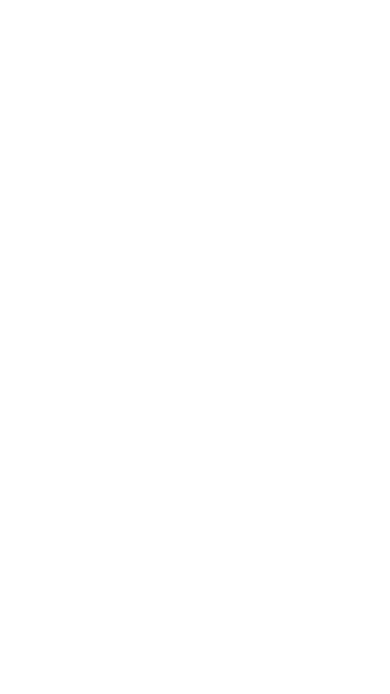
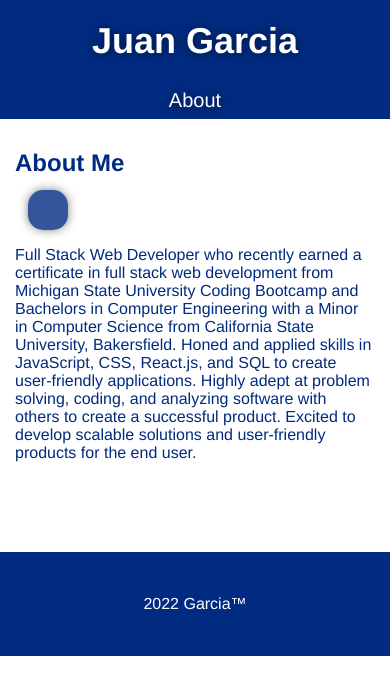
Before and after one commit to jgarcia45/react-portfolio, a React (Create React App) app: page / in a window 390 px wide. Shown: the top 694 px of the page. Built offline with nearby package versions, Linux system fonts and the light colour scheme.

Commit message:
Began working on the components

```diff
--- a/src/App.js
+++ b/src/App.js
@@ -1,10 +1,36 @@
 import React, { useState } from 'react';
+import About from './components/About';
+import Footer from './components/Footer';
 import Navigation from './components/Navigation';
+import Project from './components/Project';
 
 function App() {
+
+  const [categories] = useState([
+    {
+      name: 'portfolio',
+      description: 'Displays all of my projects that I have worked on so far',
+    },
+    {
+      name: 'contact',
+      description: 'A way for employers or people to contact me'
+    },
+    {
+      name: 'resume',
+      description: 'Displays my resume to show my work history'
+    }
+  ]);
+
+  const [currentCategory, setCurrentCategory] = useState(categories[0]);
+
   return (
     <div>
       <Navigation></Navigation>
+      <main>
+        <About></About>
+        <Project></Project>
+      </main>
+      <Footer></Footer>
     </div>
   )
 }
--- /dev/null
+++ b/src/components/About/index.js
@@ -0,0 +1,20 @@
+import React from "react";
+import profileImage from '../../assets/Profile/profile_photo.jpg';
+
+function About() {
+    return (
+        <section>
+            <h1 id="about">About Me</h1>
+            <img src={profileImage} className="hero-image" style={{ width: "10%" }} alt="Profile Photo" />
+            <div>
+                <p>
+                    Full Stack Web Developer who recently earned a certificate in full stack web development from Michigan State University Coding Bootcamp and Bachelors in Computer Engineering with a Minor in Computer Science from California State University, Bakersfield.
+                    Honed and applied skills in JavaScript, CSS, React.js, and SQL to create user-friendly applications. Highly adept at problem solving, coding, and analyzing software with others to create a successful product.
+                    Excited to develop scalable solutions and user-friendly products for the end user.
+                </p>
+            </div>
+        </section>
+    )
+}
+
+export default About;
--- /dev/null
+++ b/src/components/Footer/index.js
@@ -0,0 +1,12 @@
+import React from "react";
+
+function Footer() {
+    return (
+        <footer>
+            <div>
+                2022 Garcia&trade;
+            </div>
+        </footer>
+    )
+}
+export default Footer;
--- /dev/null
+++ b/src/components/Header/index.js
@@ -0,0 +1,33 @@
+import React from "react";
+
+function Header(props) {
+
+    const {
+        categories = [],
+        setCurrentCategory,
+        currentCategory,
+    } = props;
+
+    return (
+        <header>
+            <h1>
+                <a href="/">Juan Garcia</a>
+            </h1>
+            <nav>
+                <ul>
+                    <li><a href="#About">About</a></li>
+                    {categories.map((category) => {
+                        <li key={category.name}>
+                            <span onClick={() => {
+                                setCurrentCategory(category)
+                            }} >
+                                {category.name}
+                            </span>
+                        </li>
+                    })}
+                </ul>
+            </nav>
+        </header>
+    )
+}
+export default Header;
--- a/src/components/Navigation/index.js
+++ b/src/components/Navigation/index.js
@@ -1,14 +1,21 @@
-import React, { useEffect } from 'react';
+import React, { useState } from 'react';
+import Header from '../Header';
 
 function Navigation(props) {
+
+
+    const {
+        categories = [],
+        setCurrentCategory,
+        currentCategory,
+    } = props;
+
     return (
-        <header>
-            <nav>
-                <ul>
-
-                </ul>
-            </nav>
-        </header>
+        <Header
+            categories={categories}
+            setCurrentCategory={setCurrentCategory}
+            currentCategory={currentCategory}
+        ></Header>
     )
 }
 
--- /dev/null
+++ b/src/components/Project/index.js
@@ -0,0 +1,11 @@
+import React from "react";
+
+function Project() {
+    return (
+        <section>
+            {/*  */}
+        </section>
+    )
+}
+
+export default Project;
--- a/src/index.css
+++ b/src/index.css
@@ -1,13 +1,247 @@
-body {
+:root {
+  --primary-color: #002b80;
+  --text-Color: #ffffff;
+}
+* {
   margin: 0;
-  font-family: -apple-system, BlinkMacSystemFont, 'Segoe UI', 'Roboto', 'Oxygen',
-    'Ubuntu', 'Cantarell', 'Fira Sans', 'Droid Sans', 'Helvetica Neue',
-    sans-serif;
-  -webkit-font-smoothing: antialiased;
-  -moz-osx-font-smoothing: grayscale;
+  padding: 0;
+  box-sizing: border-box;
 }
 
-code {
-  font-family: source-code-pro, Menlo, Monaco, Consolas, 'Courier New',
-    monospace;
+body {
+  /* more on this crazy alphanumerical value in a minute! */
+  color: var(--primary-color);
+  font-family: Helvetica, Arial, sans-serif;
 }
+
+/* apply styles to <header> */
+header {
+  padding: 20px 35px;
+  background-color: var(--primary-color);
+  display: flex;
+  justify-content: space-between;
+  flex-wrap: wrap;
+  position: -webkit-sticky;
+  position: sticky;
+  top: 0;
+}
+
+header h1 {
+  font-weight: bold;
+  font-size: 36px;
+  color: var(--text-Color);
+  margin: 0;
+  text-shadow: 0 0 10px rgba(0, 0, 0, 0.5);
+}
+
+header nav {
+  margin: 7px 0;
+}
+
+header a {
+  text-decoration: none;
+  color: var(--text-Color);
+}
+
+header nav ul {
+  display: flex;
+  flex-wrap: wrap;
+  justify-content: space-between;
+  align-items: center;
+  list-style: none;
+}
+
+header nav ul li a {
+  padding: 10px 15px;
+  font-weight: lighter;
+  font-size: 1.55vw;
+  text-shadow: 0 0 10px rgba(0, 0, 0, 0.5);
+}
+
+header nav ul li a:hover {
+  background: yellow;
+  color: var(--primary-color);
+  border-radius: 15px;
+  text-shadow: none;
+}
+
+/* Footer Sytle */
+footer {
+  background: var(--primary-color);
+  width: 100%;
+  padding: 40px 35px;
+  justify-content: space-between;
+  flex-wrap: wrap;
+}
+
+footer div {
+  line-height: 1.5;
+  text-align: center;
+  color: var(--text-Color);
+}
+
+section {
+  padding: 60px;
+}
+
+/* Jumbo */
+.hero {
+  background-image: linear-gradient(to bottom, rgba(0, 0, 0, 0.2) , black), url("./assets/Cover/jumbotron.png");
+  background-size: cover;
+  background-position: 80%;
+  display: flex;
+  justify-content: center;
+  flex-wrap: wrap;
+  align-items: flex-start;
+  background-attachment: fixed;
+  background-position: 80%;
+}
+
+.hero-image {
+  border: 3px solid var(--secondary-color);
+  background-color: rgba(0, 43, 128, 0.80);
+  padding: 20px;
+  color: var(--text-Color);
+  width: 25%;
+  margin: 3.5%;
+  box-shadow: 0 0 10px rgba(0, 0, 0, 0.5);
+  border-radius: 15px;
+}
+.hero-image h2 {
+  flex: 12;
+  text-align: center;
+}
+
+.hero-image img {
+  max-width: 100%;
+}
+
+/* End of Hero Section */
+
+.flex-row {
+  display: flex;
+}
+
+.section-title {
+  font-size: 48px;
+  color: var(--primary-color);
+  border-bottom: 3px solid;
+  padding-bottom: 20px;
+  text-align: center;
+  margin: 0 auto 35px auto;
+  width: 50%;
+}
+
+.primary-border {
+  border-color: var(--primary-color);
+}
+
+/* About Me Section */
+.about-section p {
+  line-height: 1.7;
+  width: 80%;
+  font-size: 20px;
+  margin: 0 auto;
+}
+
+/* Projects Section */
+.project-container {
+  display: flex;
+  flex-wrap: wrap;
+  justify-content: center;
+  align-items: center;
+}
+
+.project {
+  width: 48%;
+  height: 300px;
+  padding: 5px;
+  margin: 15px;
+  text-align: center;
+}
+
+.project img {
+  width: 100%;
+  height: 100%;
+  object-fit: cover;
+  border-radius: 15px;
+}
+
+.first-project {
+  width: 100%;
+}
+
+/* Contact ME Section */
+.contact-section ul {
+  font-size: 20px;
+  margin: 0 auto;
+  display: flex;
+  flex-wrap: wrap;
+  list-style: none;
+  justify-content: space-evenly;
+  width: 80%;
+}
+
+.contact-section ul li {
+  border-bottom: 1px solid var(--primary-color);
+}
+
+.contact-section ul li a {
+  text-decoration: none;
+}
+
+/* MEDIA QUERY FOR SMALLER DESKTOP SCREENS AND SMALLER */
+@media screen and (max-width: 980px) {
+  .flex-row {
+    flex-direction: column;
+  }
+
+  header {
+    padding-bottom: 0;
+    justify-content: center;
+    position: relative;
+  }
+
+  header h1 {
+    width: 100%;
+    text-align: center;
+  }
+
+  header nav ul {
+    margin-top: 20px;
+    width: 100%;
+    justify-content: center;
+  }
+
+  header nav ul li a {
+    font-size: 20px;
+  }
+
+  .section-title {
+    width: 80%;
+  }
+
+  footer div {
+    text-align: center;
+    width: 100%;
+  }
+}
+
+/* MEDIA QUERY FOR TABLETS AND SMALLER */
+@media screen and (max-width: 768px) {
+  section {
+    padding: 30px 15px;
+  }
+}
+
+/* MEDIA QUERY FOR MOBILE PHONES AND SMALLER */
+@media screen and (max-width: 575px) {
+  .hero h2 {
+    text-align: center;
+    justify-content: center;
+  }
+
+  .section-title {
+    width: 95%;
+  }
+}
```
Also changed, not shown: src/assets/Cover/jumbotron.png (added), src/assets/Profile/profile_photo.jpg (added).
